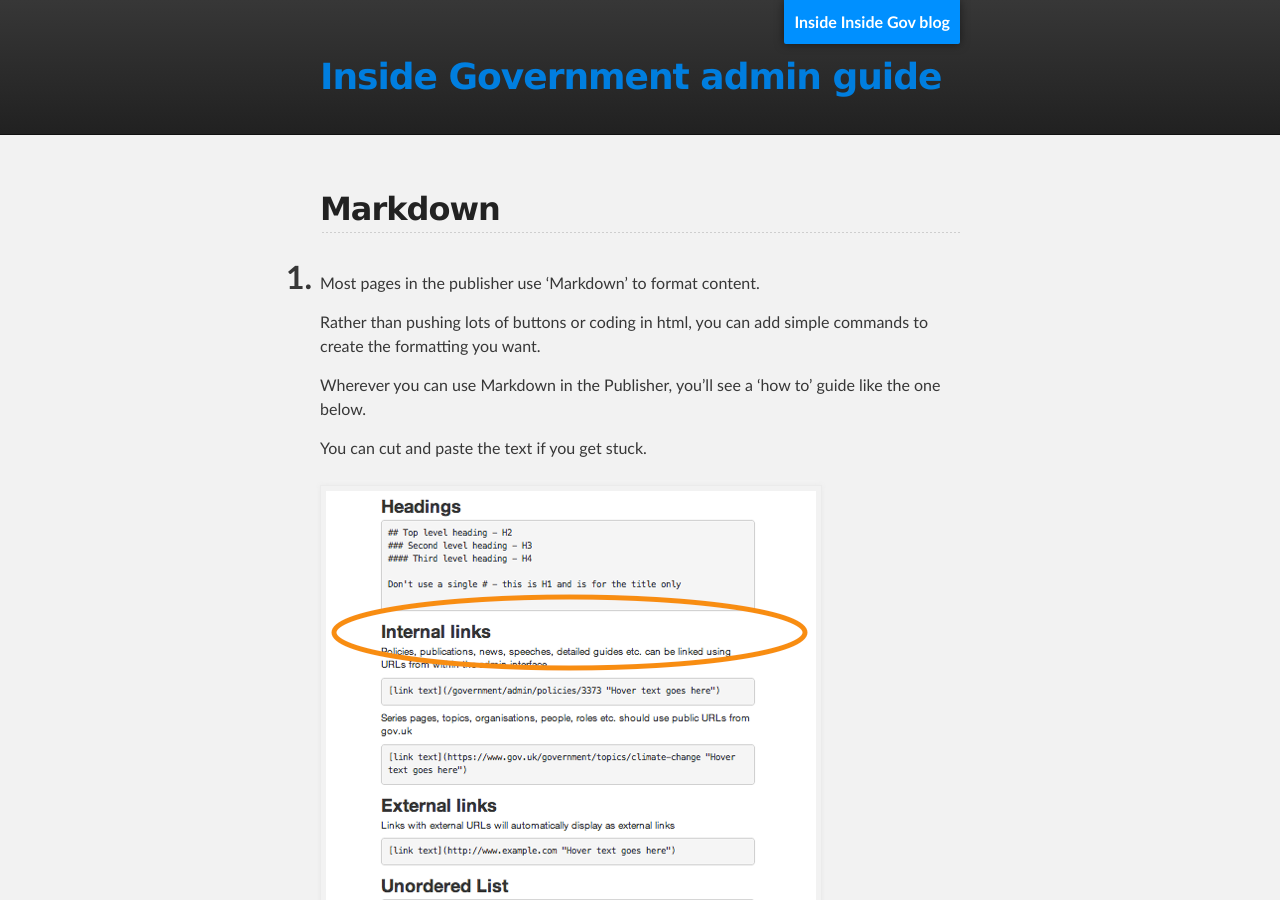
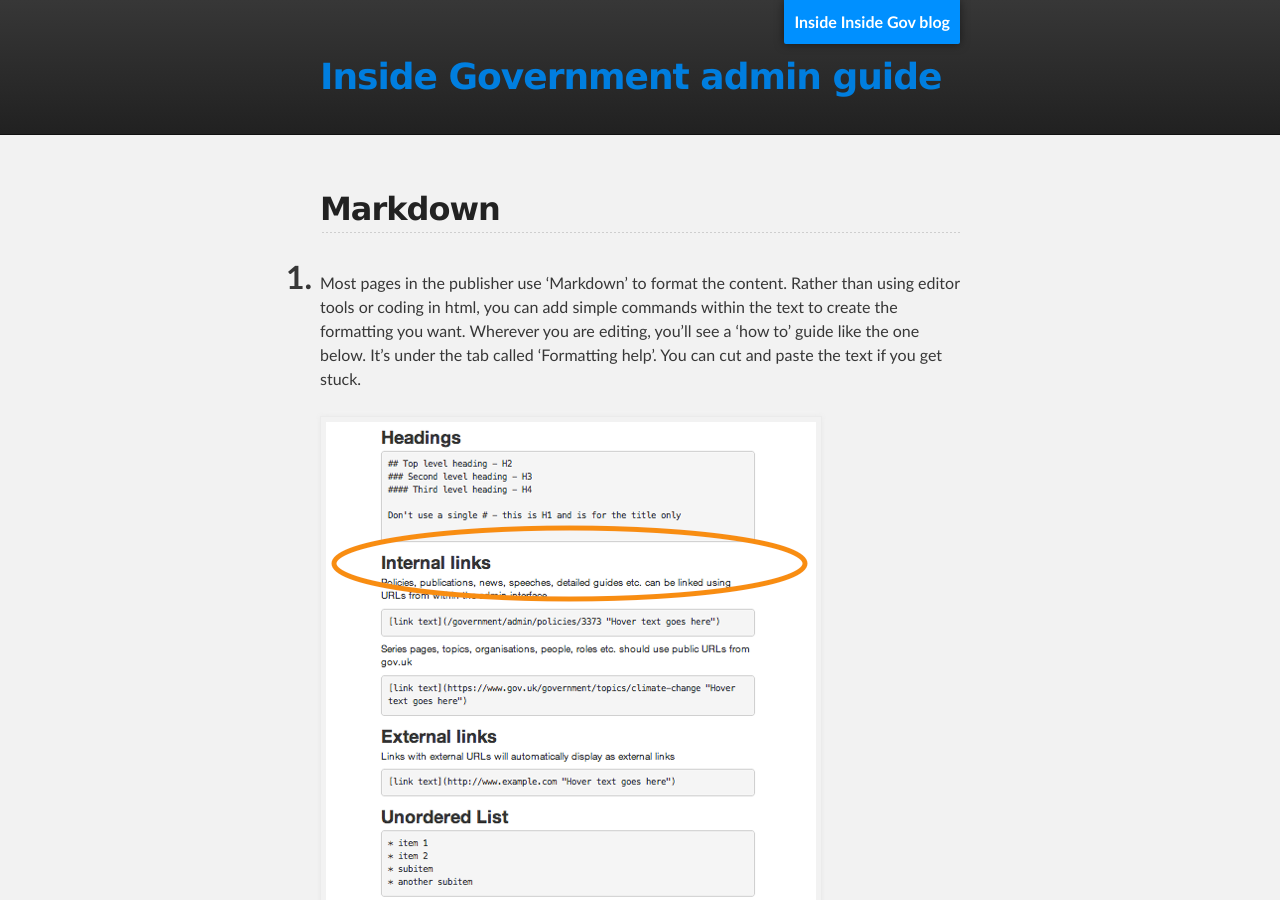
Before and after one commit to alphagov/inside-government-admin-guide, a Jekyll site: the page built from first-steps/markdown.md, in a window 1280 px wide and 900 px high. Built offline with Jekyll 4.4.1, drawn with Linux system fonts in a browser that asks for light colours.

Commit message:
Update markdown.md

```diff
--- a/first-steps/markdown.md
+++ b/first-steps/markdown.md
@@ -5,13 +5,7 @@
 
 ## Markdown
 
-1. Most pages in the publisher use 'Markdown' to format content.
-
-	Rather than pushing lots of buttons or coding in html, you can add simple commands to create the formatting you want.
-
-	Wherever you can use Markdown in the Publisher, you'll see a 'how to' guide like the one below.
-
-	You can cut and paste the text if you get stuck.
+1. Most pages in the publisher use ‘Markdown’ to format the content. Rather than using editor tools or coding in html, you can add simple commands within the text to create the formatting you want. Wherever you are editing, you’ll see a ‘how to’ guide like the one below. It’s under the tab called ‘Formatting help’. You can cut and paste the text if you get stuck.
 
    ![Markdown 1](markdown-1.png)
 
```
